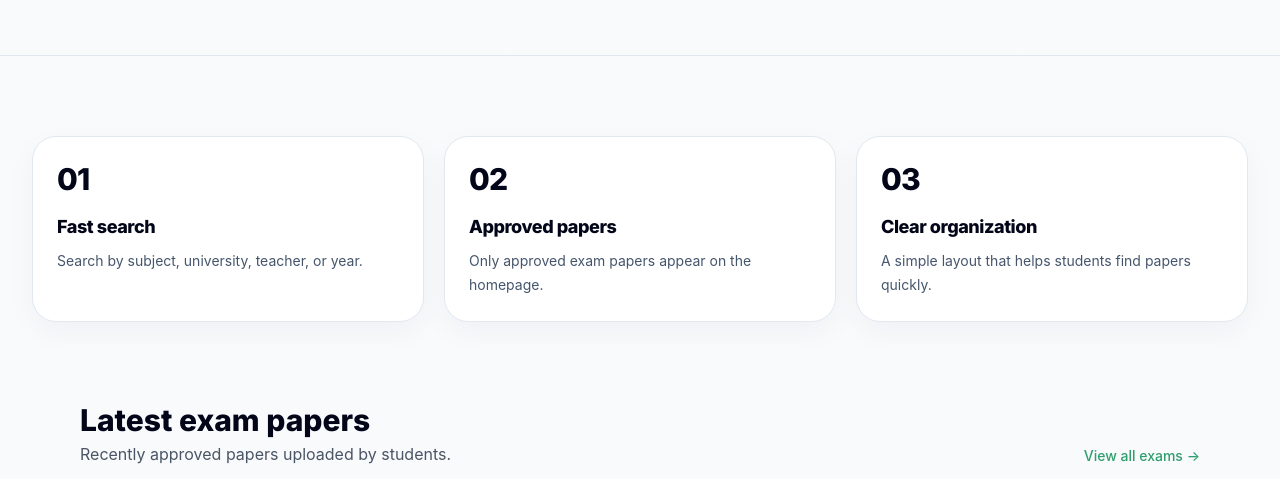
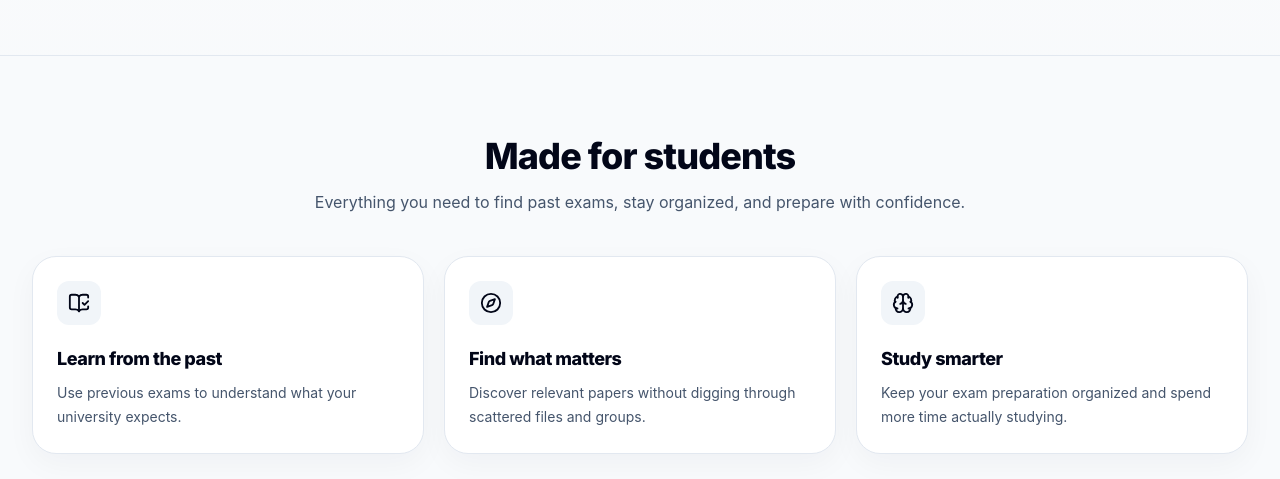
Before and after one commit to tigheni/talibConnect, a React (Vite) app: page / in a window 1280 px wide. Shown: the part 820-1299 px from the top of the page. Built offline with nearby package versions, Linux system fonts and the light colour scheme; no server answers; the database is empty; a web font is replaced by a local one.

Commit message:
feat: update FeatureSection to use icons from lucide-react and enhance feature descriptions

```diff
--- a/src/components/home/FeatureSection.jsx
+++ b/src/components/home/FeatureSection.jsx
@@ -1,10 +1,10 @@
-function FeatureBlock({ title, description, icon }) {
+import { Brain, BookOpenCheck, Compass } from "lucide-react";
+
+function FeatureBlock({ title, description, icon: Icon }) {
   return (
     <div className="group relative overflow-hidden rounded-[1.5rem] border border-slate-200 bg-white p-6 shadow-[0_10px_30px_rgba(15,23,42,0.04)] transition-all duration-300 hover:-translate-y-1 hover:border-slate-300 hover:shadow-[0_18px_50px_rgba(15,23,42,0.08)]">
-      <div className="mb-4">
-        <span className="text-3xl font-black tracking-tight text-slate-950">
-          {icon}
-        </span>
+      <div className="mb-5 flex h-11 w-11 items-center justify-center rounded-xl bg-[#f1f5f9] text-slate-950">
+        <Icon size={22} strokeWidth={2} />
       </div>
       <h3 className="text-lg font-bold tracking-tight text-slate-950">
         {title}
@@ -16,23 +16,37 @@ function FeatureBlock({ title, description, icon }) {
 export function FeatureSection() {
   const FEATURES = [
     {
-      title: "Fast search",
-      description: "Search by subject, university, teacher, or year.",
-      icon: "01",
+      title: "Learn from the past",
+      description:
+        "Use previous exams to understand what your university expects.",
+      icon: BookOpenCheck,
     },
     {
-      title: "Approved papers",
-      description: "Only approved exam papers appear on the homepage.",
-      icon: "02",
+      title: "Find what matters",
+      description:
+        "Discover relevant papers without digging through scattered files and groups.",
+      icon: Compass,
     },
     {
-      title: "Clear organization",
-      description: "A simple layout that helps students find papers quickly.",
-      icon: "03",
+      title: "Study smarter",
+      description:
+        "Keep your exam preparation organized and spend more time actually studying.",
+      icon: Brain,
     },
   ];
+
   return (
     <section className="mx-auto max-w-7xl px-4 py-16 sm:px-6 lg:px-8 lg:py-20">
+      <div className="mb-10 text-center">
+        <h2 className="text-3xl font-bold  tracking-tight text-slate-950 sm:text-4xl">
+          Made for students
+        </h2>
+        <h3 className="mt-3  text-base  leading-7 text-slate-600">
+          Everything you need to find past exams, stay organized, and prepare
+          with confidence.
+        </h3>
+      </div>
+
       <div className="grid gap-5 md:grid-cols-3">
         {FEATURES.map((feature) => (
           <FeatureBlock key={feature.title} {...feature} />
```
